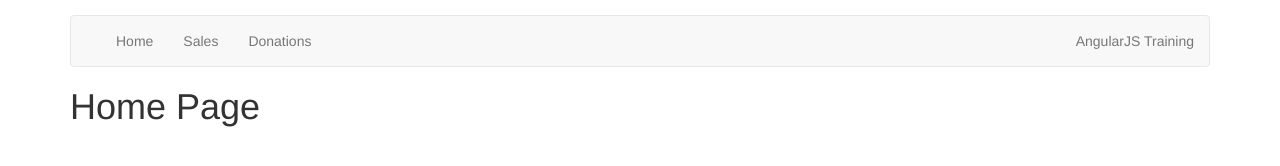
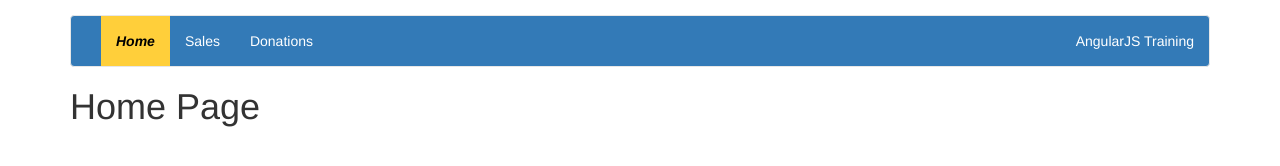
Before and after one commit to drewp6023/training, a website: page index.html in a window 1280 px wide. Drawn offline with Linux system fonts and the light colour scheme; files that its build step writes are made by us from their sources.

Commit message:
Styled navbar

```diff
--- a/app/styles/main.css
+++ b/app/styles/main.css
@@ -20,3 +20,18 @@ table tbody tr {
 .pointer {
 	cursor: pointer;
 }
+nav#main-nav {
+	  background-color: #337ab7;
+}
+nav#main-nav .navbar-text {
+	color: white;
+}
+nav#main-nav li a {
+	color: white;
+}
+nav#main-nav .active a {
+	background-color: #FFCF3A;
+	font-style: italic;
+	font-weight: bold;
+	color: black;
+}
--- a/index.html
+++ b/index.html
@@ -10,7 +10,7 @@
 	<body>
 
 		<div class="container">
-			<nav class="navbar navbar-default">
+			<nav id="main-nav" class="navbar navbar-default">
 				<div class="container-fluid">
 					<div class="navbar-header">
 						<button type="button" class="navbar-toggle collapsed" data-toggle="collapse" data-target="#bs-example-navbar-collapse-1">
@@ -24,9 +24,9 @@
 
 					<div class="collapse navbar-collapse">
 						<ul class="nav navbar-nav">
-							<li><a ui-sref="home">Home</a></li>
-							<li><a ui-sref="sales">Sales</a></li>
-							<li><a ui-sref="donations">Donations</a></li>
+							<li ui-sref-active="active"><a ui-sref="home">Home</a></li>
+							<li ui-sref-active="active"><a ui-sref="sales">Sales</a></li>
+							<li ui-sref-active="active"><a ui-sref="donations">Donations</a></li>
 						</ul>
 						<p class="navbar-text navbar-right">AngularJS Training</a></p>
 					</div>
```
